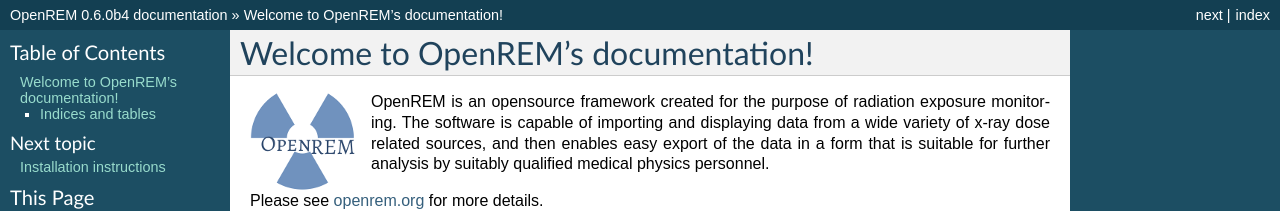
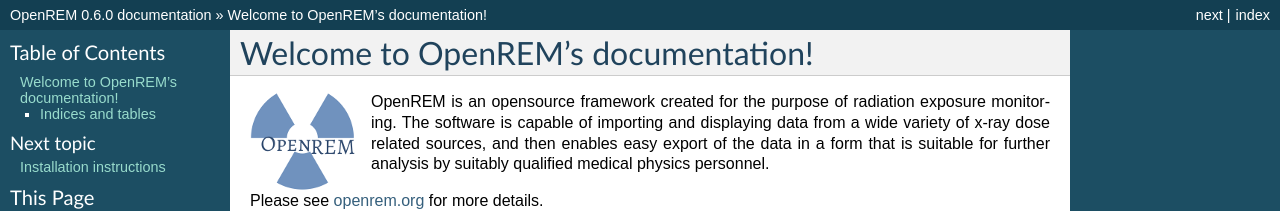
Before and after one commit to ckswilliams/modOpenREM, a Sphinx documentation site: the page built from docs/index.rst, in a window 1280 px wide and 900 px high. Shown: the top 211 px of the window. Built offline with Sphinx 7.4.7, drawn with Linux system fonts in a browser that asks for light colours; some of the changed text lies outside the part shown.

Commit message:
Bumping version numbers for the release of 0.6.0

```diff
--- a/docs/conf.py
+++ b/docs/conf.py
@@ -60,7 +60,7 @@
 # The short X.Y version.
 version = '0.6'
 # The full version, including alpha/beta/rc tags.
-release = '0.6.0b4'
+release = '0.6.0'
 
 # The language for content autogenerated by Sphinx. Refer to documentation
 # for a list of supported languages.
--- a/setup.py
+++ b/setup.py
@@ -25,7 +25,7 @@
 
 setup(
     name='OpenREM',
-    version='0.6.0b4',
+    version='0.6.0',
     packages=['openrem'],
     include_package_data=True,
     install_requires = requires,
```
